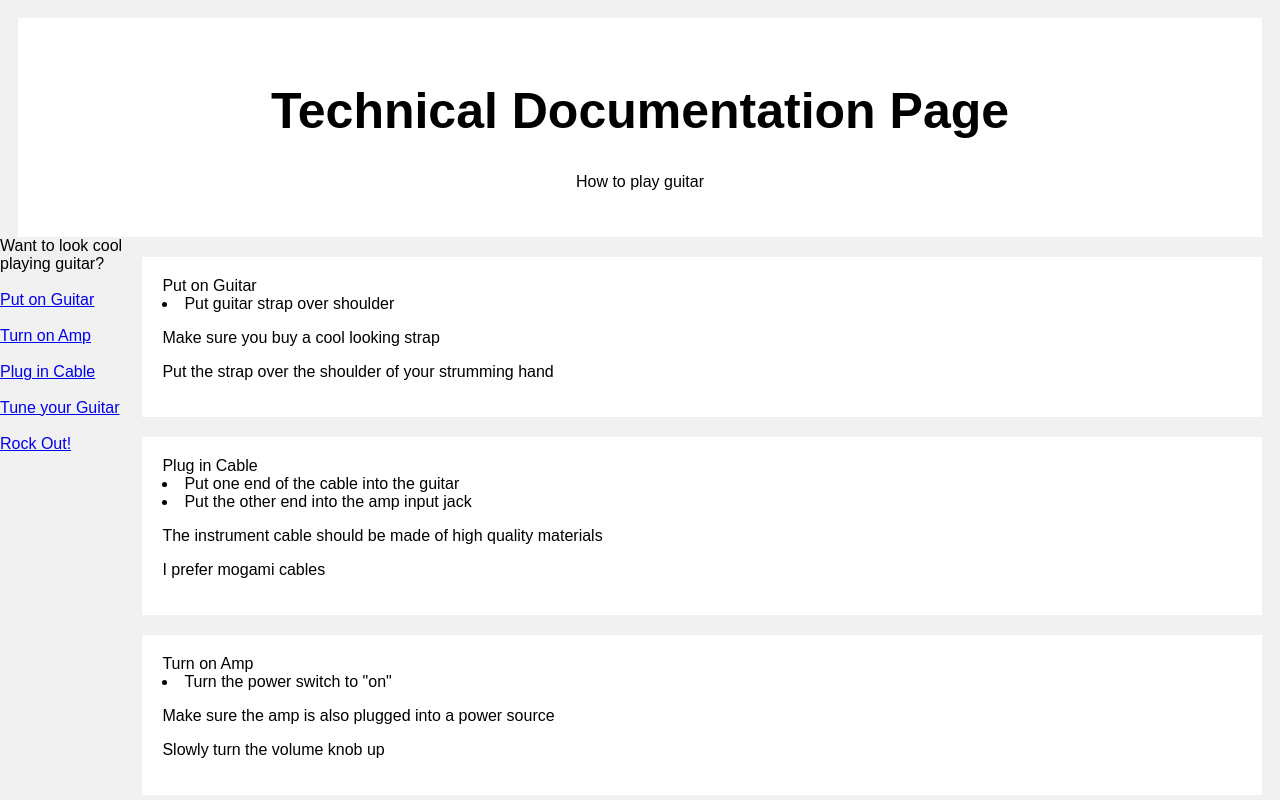
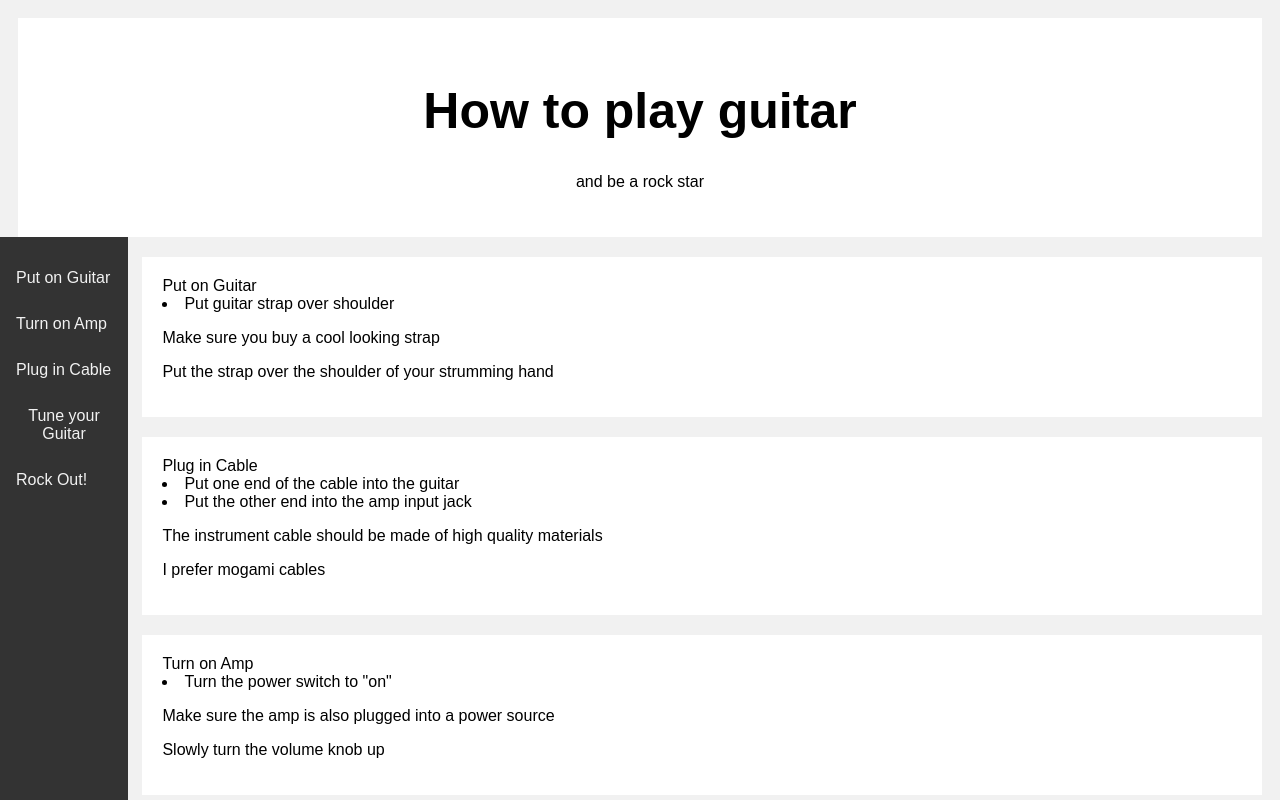
Before and after one commit to RoshRoslin/technical_documentation_page, a plain HTML site: page index.html in a window 1280 px wide. Shown: the top 800 px of the page. Drawn offline with Linux system fonts and the light colour scheme.

Commit message:
updated index.html

```diff
--- a/index.html
+++ b/index.html
@@ -117,12 +117,12 @@
   <body>
 
     <div class="header">
-      <h1>Technical Documentation Page</h1>
-      <p>How to play guitar</p>
+      <h1>How to play guitar</h1>
+      <p>and be a rock star</p>
     </div>
 
-    <nav id="navbar">
-      <header>Want to look cool playing guitar?</header><br>
+    <nav id="navbar" class="topnav">
+      <header></header><br>
     <li><a href="#Put_on_guitar" class="nav-link">Put on Guitar</a></li><br>
     <li><a href="#Turn_on_Amp" class="nav-link">Turn on Amp</a></li><br>
     <li><a href="#Plug_in_Cable" class="nav-link">Plug in Cable</a></li><br>
```
